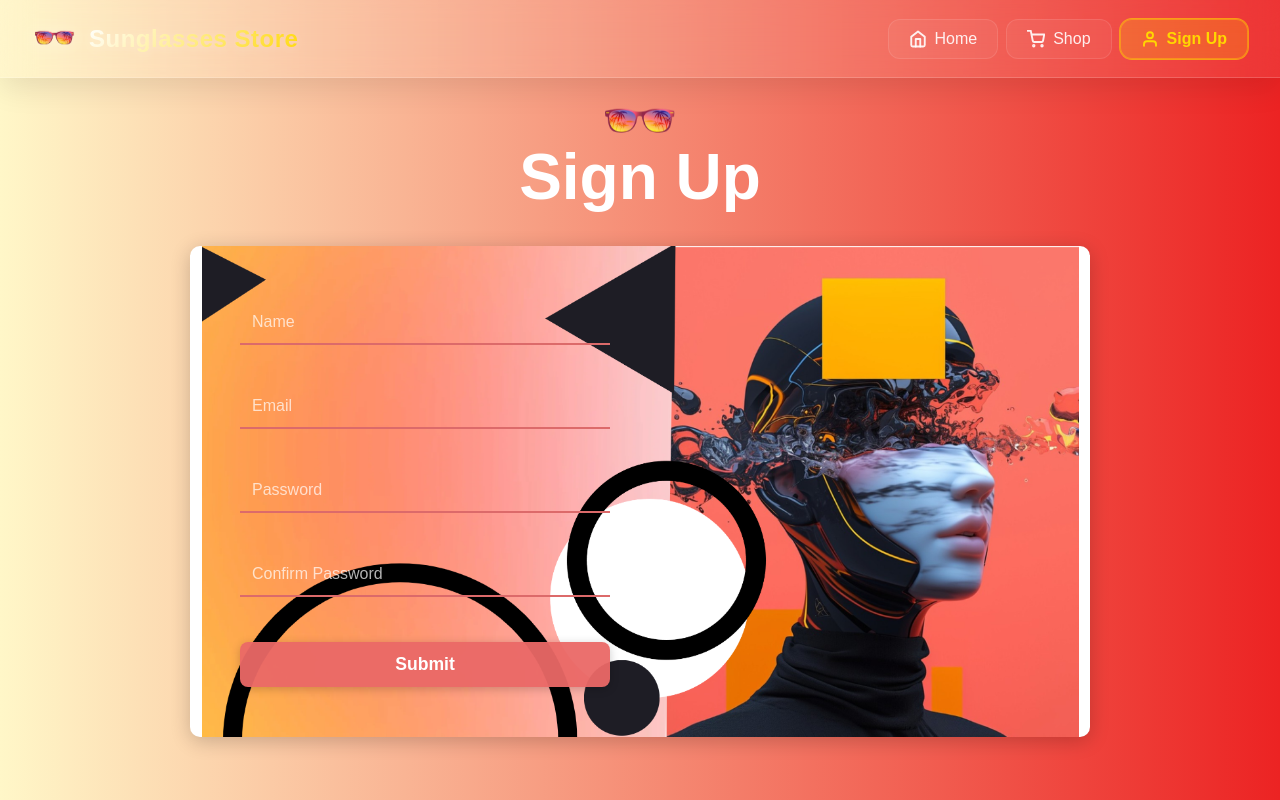
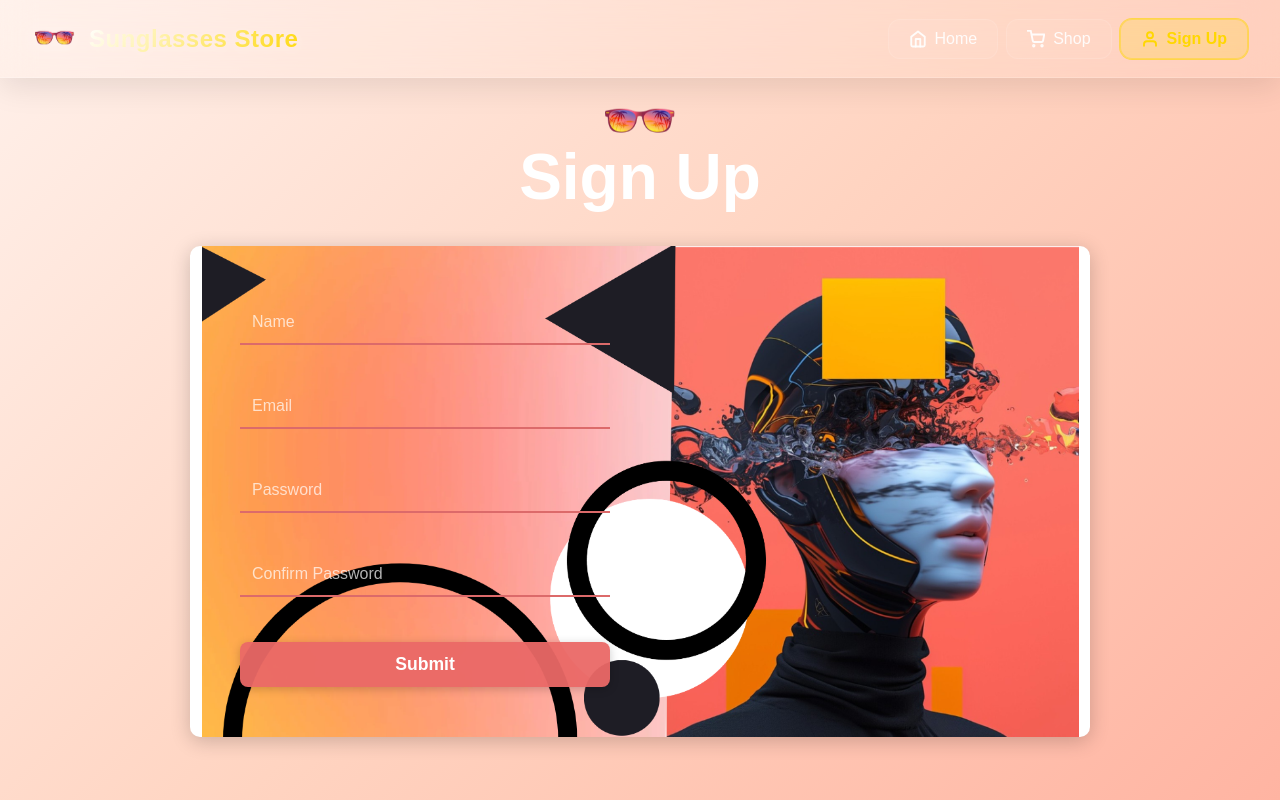
Before and after one commit to AnshMeshram/Sunglasses-Store, a React (Create React App) app: page /signup in a window 1280 px wide. Shown: the top 800 px of the page. Built offline with nearby package versions, Linux system fonts and the light colour scheme.

Commit message:
Style: Update signup page background gradient

```diff
--- a/src/Signup/Signup.css
+++ b/src/Signup/Signup.css
@@ -9,7 +9,7 @@
     min-height: 100vh;
     margin: 0;
     padding-top: 80px; /* Space for fixed navbar */
-    background-image: linear-gradient(to right, #fff7c8 0%, #ec2323 100%);
+    background: linear-gradient(135deg, #fff1eb 0%, #ffd4c1 50%, #ffb4a2 100%);
     display: flex;
     flex-direction: column;
     justify-content: center;
```
